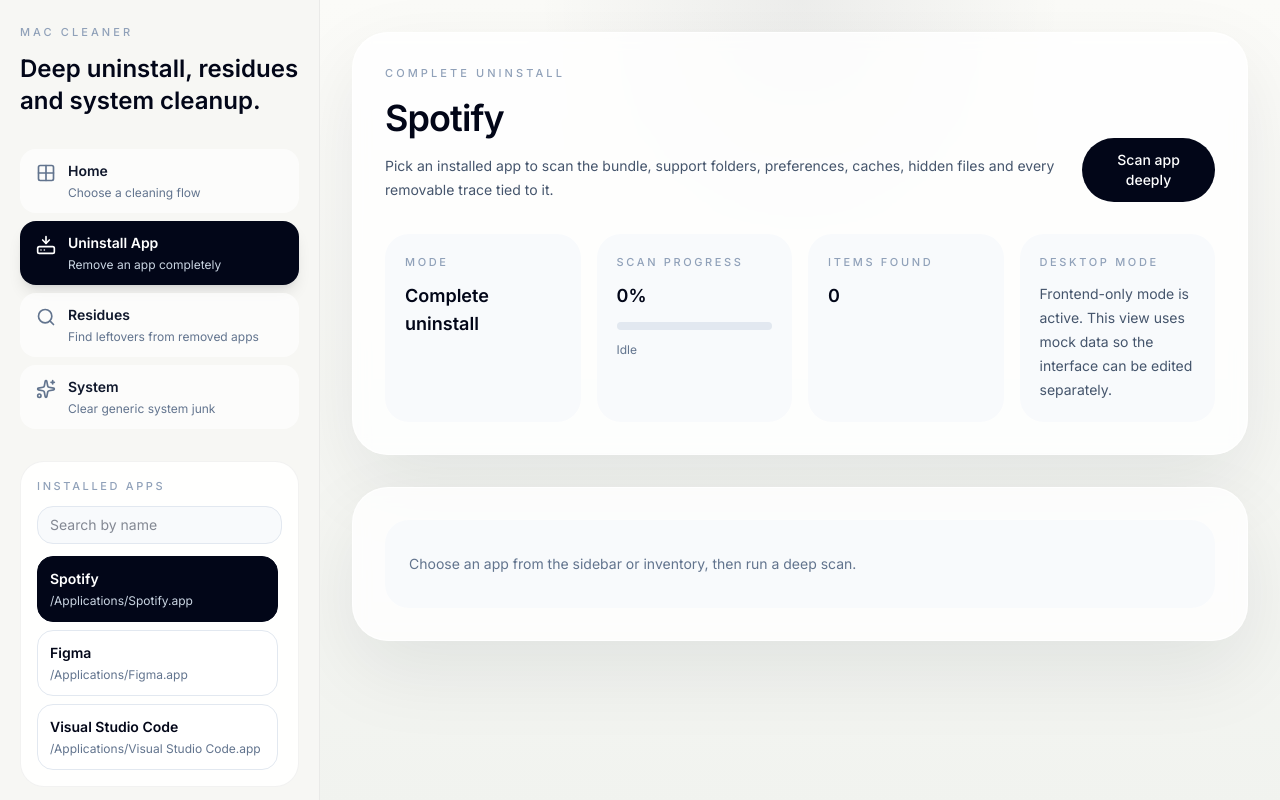
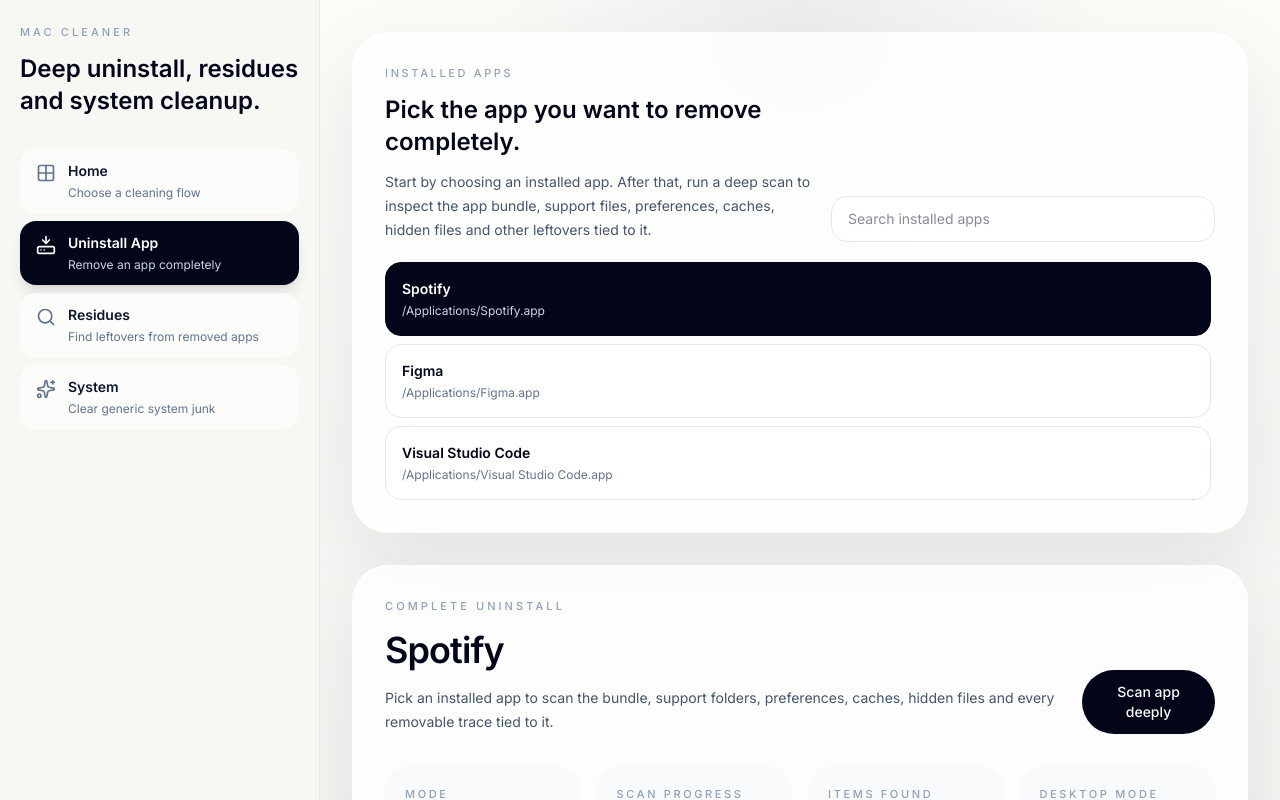
Before and after one commit to bragabriel/mac-cleaner, a React (Vite) app: page / in a window 1280 px wide. Both pictures are taken after a click on the button 493 px from the left and 165 px from the top of the page. Shown: the top 800 px of the page. Built offline with nearby package versions, Linux system fonts and the light colour scheme.

Commit message:
Refina layout dos componentes principais

```diff
--- a/src/App.tsx
+++ b/src/App.tsx
@@ -220,22 +220,23 @@
     <div className="flex min-h-screen bg-[#eef1ea] text-slate-950">
       <Sidebar
         mode={mode}
-        apps={filteredApps}
-        searchQuery={searchQuery}
-        loading={scanStatus.loadingApps}
-        selectedAppId={selectedAppId}
         onModeChange={setMode}
-        onSelectApp={(app) => setSelectedAppId(app.id)}
-        onSearchChange={setSearchQuery}
       />
 
       <MainView
         mode={mode}
         app={selectedApp}
+        apps={filteredApps}
+        searchQuery={searchQuery}
         summary={summary}
         scanStatus={scanStatus}
         usingDesktopApi={usingDesktopApi}
         onModeChange={setMode}
+        onSelectApp={(app) => {
+          setSelectedAppId(app.id);
+          setMode('uninstall');
+        }}
+        onSearchChange={setSearchQuery}
         onRunScan={() => void runScan()}
         onToggleItem={toggleItem}
         onToggleAll={toggleAll}
--- a/src/components/MainView.tsx
+++ b/src/components/MainView.tsx
@@ -5,10 +5,14 @@
 interface MainViewProps {
   mode: ProductMode;
   app: AppItem | null;
+  apps: AppItem[];
+  searchQuery: string;
   summary: ScanSummary | null;
   scanStatus: ScanStatus;
   usingDesktopApi: boolean;
   onModeChange: (mode: ProductMode) => void;
+  onSelectApp: (app: AppItem) => void;
+  onSearchChange: (value: string) => void;
   onRunScan: () => void;
   onToggleItem: (itemId: string) => void;
   onToggleAll: () => void;
@@ -108,10 +112,14 @@
 export function MainView({
   mode,
   app,
+  apps,
+  searchQuery,
   summary,
   scanStatus,
   usingDesktopApi,
   onModeChange,
+  onSelectApp,
+  onSearchChange,
   onRunScan,
   onToggleItem,
   onToggleAll,
@@ -157,6 +165,57 @@
         <HomePanel onModeChange={onModeChange} />
       ) : (
         <div className="mx-auto max-w-6xl">
+          {mode === 'uninstall' && (
+            <section className="mb-8 rounded-[36px] border border-white/80 bg-white/80 p-8 shadow-[0_30px_80px_rgba(15,23,42,0.08)] backdrop-blur">
+              <div className="flex flex-col gap-4 lg:flex-row lg:items-end lg:justify-between">
+                <div>
+                  <p className="text-[11px] font-medium uppercase tracking-[0.24em] text-slate-400">Installed apps</p>
+                  <h2 className="mt-3 text-2xl font-semibold text-slate-950">Pick the app you want to remove completely.</h2>
+                  <p className="mt-3 max-w-3xl text-sm leading-6 text-slate-600">
+                    Start by choosing an installed app. After that, run a deep scan to inspect the app bundle,
+                    support files, preferences, caches, hidden files and other leftovers tied to it.
+                  </p>
+                </div>
+
+                <input
+                  value={searchQuery}
+                  onChange={(event) => onSearchChange(event.target.value)}
+                  placeholder="Search installed apps"
+                  className="w-full rounded-2xl border border-slate-200 bg-white px-4 py-3 text-sm text-slate-900 outline-none transition focus:border-slate-300 lg:max-w-sm"
+                />
+              </div>
+
+              <div className="mt-5 max-h-[280px] space-y-2 overflow-y-auto pr-1">
+                {scanStatus.loadingApps ? (
+                  <div className="rounded-2xl bg-slate-50 px-4 py-4 text-sm text-slate-500">Loading app inventory...</div>
+                ) : apps.length ? (
+                  apps.map((entry) => {
+                    const active = app?.id === entry.id;
+                    return (
+                      <button
+                        key={entry.id}
+                        type="button"
+                        onClick={() => onSelectApp(entry)}
+                        className={`w-full rounded-2xl border px-4 py-4 text-left transition ${
+                          active
+                            ? 'border-slate-950 bg-slate-950 text-white'
+                            : 'border-slate-200 bg-white hover:border-slate-300 hover:bg-slate-50'
+                        }`}
+                      >
+                        <p className="text-sm font-semibold">{entry.name}</p>
+                        <p className={`mt-1 truncate text-xs ${active ? 'text-slate-300' : 'text-slate-500'}`}>{entry.appPath}</p>
+                      </button>
+                    );
+                  })
+                ) : (
+                  <div className="rounded-2xl bg-slate-50 px-4 py-4 text-sm text-slate-500">
+                    {searchQuery ? 'No apps match this search.' : 'No installed apps found.'}
+                  </div>
+                )}
+              </div>
+            </section>
+          )}
+
           <section className="rounded-[36px] border border-white/80 bg-white/80 p-8 shadow-[0_30px_80px_rgba(15,23,42,0.08)] backdrop-blur">
             <div className="flex flex-col gap-6 lg:flex-row lg:items-end lg:justify-between">
               <div>
@@ -186,7 +245,7 @@
               </div>
             </div>
 
-            <div className="mt-8 grid gap-4 lg:grid-cols-4">
+              <div className="mt-8 grid gap-4 lg:grid-cols-4">
               <div className="rounded-3xl bg-slate-50 p-5">
                 <p className="text-[11px] font-medium uppercase tracking-[0.24em] text-slate-400">Mode</p>
                 <p className="mt-3 text-lg font-semibold text-slate-950">{currentModeCopy?.eyebrow}</p>
@@ -210,8 +269,8 @@
                     ? 'Real filesystem scan is active.'
                     : 'Frontend-only mode is active. This view uses mock data so the interface can be edited separately.'}
                 </p>
+                </div>
               </div>
-            </div>
 
             {!!summary?.inaccessibleRoots.length && (
               <div className="mt-6 rounded-3xl border border-amber-100 bg-amber-50 px-5 py-4 text-sm text-amber-900">
@@ -345,15 +404,7 @@
                 </div>
               )}
             </section>
-          ) : (
-            <section className="mt-8 rounded-[36px] border border-white/80 bg-white/80 p-8 shadow-[0_30px_80px_rgba(15,23,42,0.08)] backdrop-blur">
-              <div className="rounded-3xl bg-slate-50 px-6 py-8 text-sm leading-6 text-slate-500">
-                {mode === 'uninstall'
-                  ? 'Choose an app from the sidebar or inventory, then run a deep scan.'
-                  : 'Run a scan to populate this view.'}
-              </div>
-            </section>
-          )}
+          ) : null}
         </div>
       )}
 
--- a/src/components/Sidebar.tsx
+++ b/src/components/Sidebar.tsx
@@ -1,15 +1,9 @@
 import { Grid2X2, HardDriveDownload, Search, Sparkles } from 'lucide-react';
-import { AppItem, ProductMode } from '../types';
+import { ProductMode } from '../types';
 
 interface SidebarProps {
   mode: ProductMode;
-  apps: AppItem[];
-  searchQuery: string;
-  loading: boolean;
-  selectedAppId: string | null;
   onModeChange: (mode: ProductMode) => void;
-  onSelectApp: (app: AppItem) => void;
-  onSearchChange: (value: string) => void;
 }
 
 const navItems: Array<{ mode: ProductMode; label: string; icon: typeof Grid2X2; subtitle: string }> = [
@@ -21,13 +15,7 @@
 
 export function Sidebar({
   mode,
-  apps,
-  searchQuery,
-  loading,
-  selectedAppId,
   onModeChange,
-  onSelectApp,
-  onSearchChange,
 }: SidebarProps) {
   return (
     <aside className="flex w-[320px] flex-col border-r border-black/5 bg-[#f7f7f4] px-5 py-6">
@@ -57,48 +45,6 @@
           );
         })}
       </nav>
-
-      <div className="mt-8 rounded-3xl border border-black/5 bg-white/90 p-4">
-        <p className="text-[11px] font-medium uppercase tracking-[0.24em] text-slate-400">Installed apps</p>
-        <input
-          value={searchQuery}
-          onChange={(event) => onSearchChange(event.target.value)}
-          placeholder="Search by name"
-          className="mt-3 w-full rounded-2xl border border-slate-200 bg-slate-50 px-3 py-2 text-sm text-slate-900 outline-none transition focus:border-slate-300"
-        />
-
-        <div className="mt-3 max-h-[calc(100vh-380px)] space-y-2 overflow-y-auto pr-1">
-          {loading ? (
-            <div className="rounded-2xl bg-slate-50 px-3 py-4 text-sm text-slate-500">Loading app inventory...</div>
-          ) : apps.length ? (
-            apps.map((app) => {
-              const active = app.id === selectedAppId;
-              return (
-                <button
-                  key={app.id}
-                  type="button"
-                  onClick={() => {
-                    onModeChange('uninstall');
-                    onSelectApp(app);
-                  }}
-                  className={`w-full rounded-2xl border px-3 py-3 text-left transition ${
-                    active
-                      ? 'border-slate-950 bg-slate-950 text-white'
-                      : 'border-slate-200 bg-white hover:border-slate-300 hover:bg-slate-50'
-                  }`}
-                >
-                  <p className="text-sm font-semibold">{app.name}</p>
-                  <p className={`mt-1 truncate text-xs ${active ? 'text-slate-300' : 'text-slate-500'}`}>{app.appPath}</p>
-                </button>
-              );
-            })
-          ) : (
-            <div className="rounded-2xl bg-slate-50 px-3 py-4 text-sm text-slate-500">
-              {searchQuery ? 'No apps match this search.' : 'No apps available in this mode.'}
-            </div>
-          )}
-        </div>
-      </div>
     </aside>
   );
 }
```
